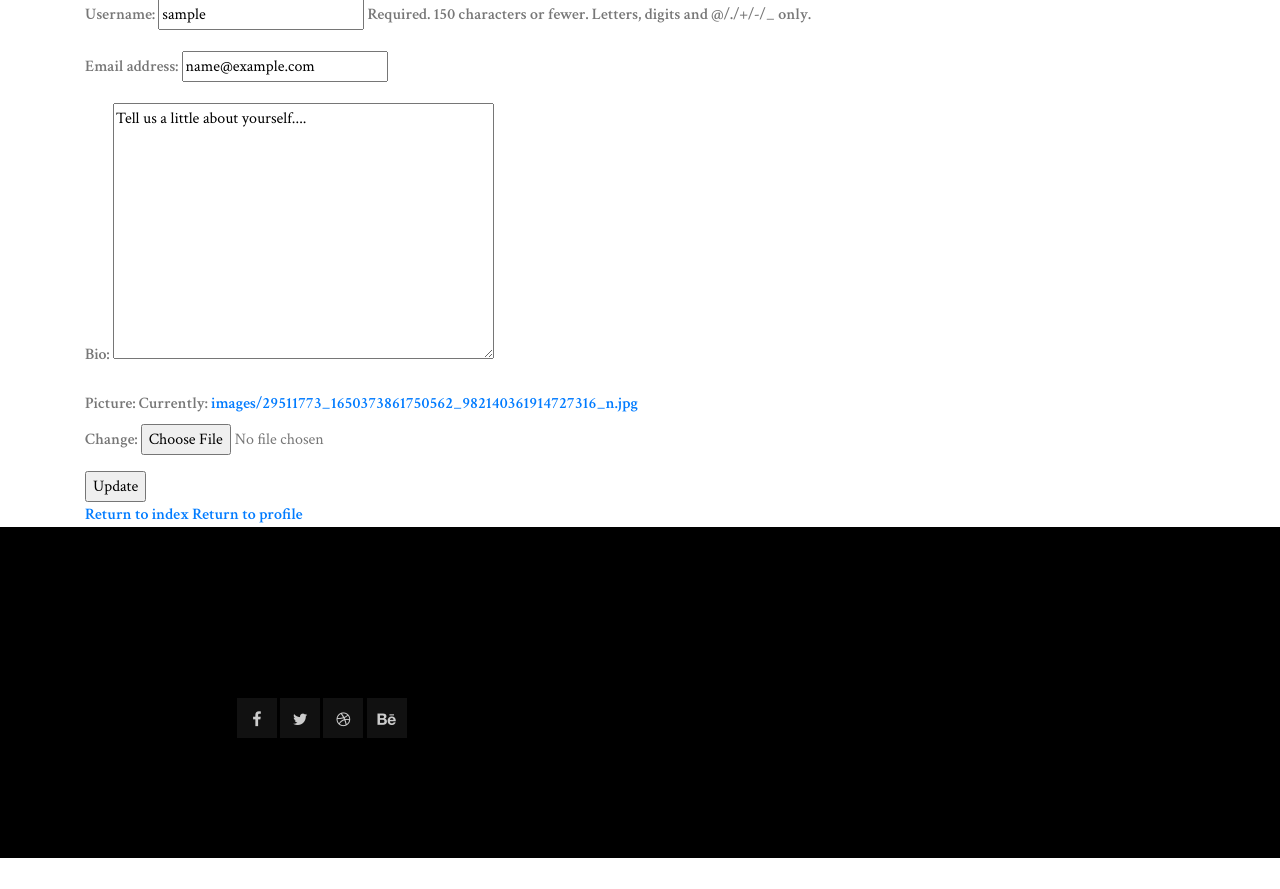
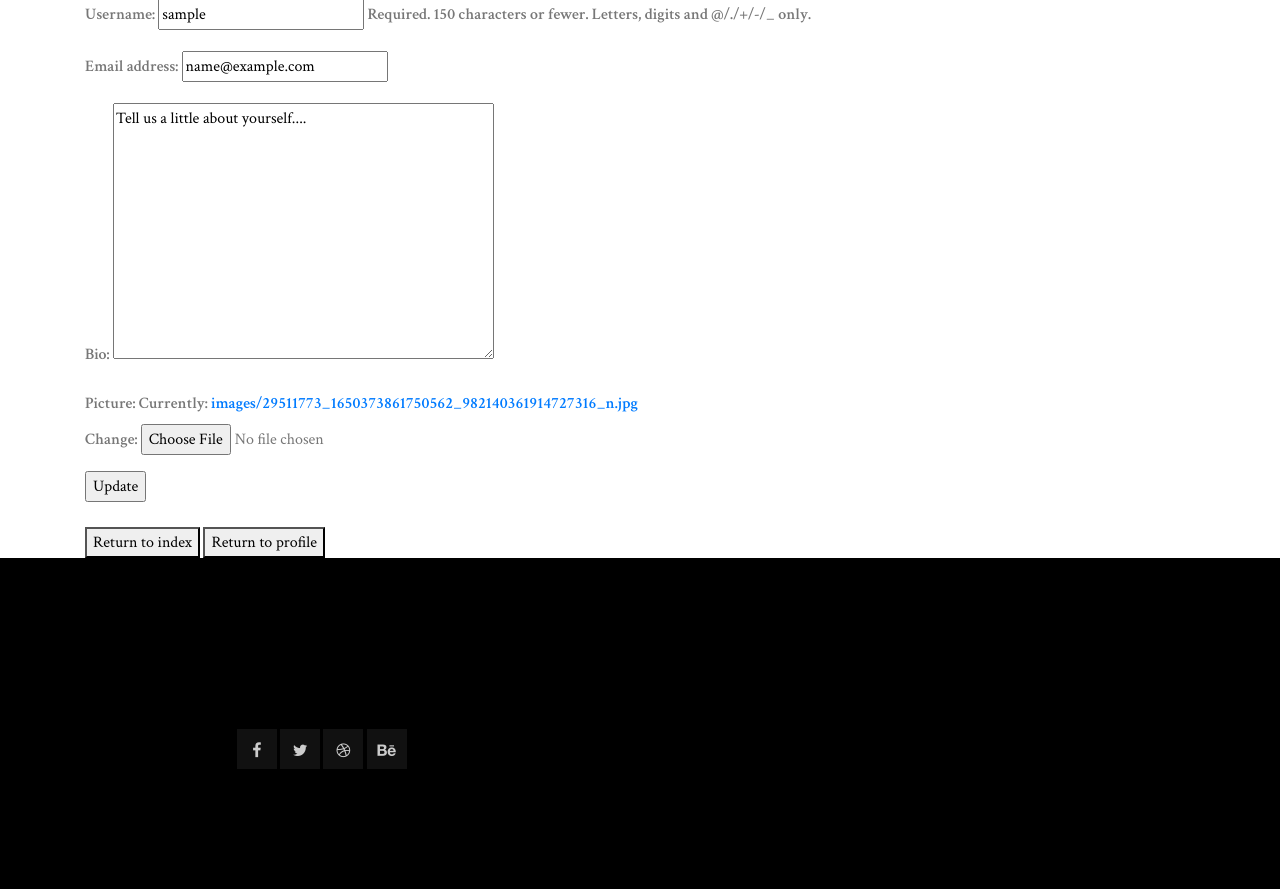
Before and after one commit to jdesbois/questionable, a Django app: page /main/update_user/ in a window 1280 px wide. Shown: the part 172-1061 px from the top of the page. Before the commit the page ends 1030 px from the top, so only its background shows below. Run offline with Django 3.2, Linux system fonts and the light colour scheme; the visitor is signed in with stand-in values (Sample User, id 1); some libraries are stand-ins or nearby versions.

Commit message:
small changes to user pages and how base is loaded

```diff
--- a/templates/main/base.html
+++ b/templates/main/base.html
@@ -78,13 +78,13 @@
 
 	<!--================ Start Body_Block Area  =================-->
 
-	<div class="container">
+
 
 		{% block body_block%}
 
 		{% endblock %}
 
-	</div>
+
 
 	<!--================ End Body_Block Area  =================-->
 
--- a/templates/main/profile.html
+++ b/templates/main/profile.html
@@ -7,7 +7,7 @@
 {% endblock %}
 
 {% block body_block %}
-
+<div class="container">
 <br />
 
 <div class="col-sm-3">
@@ -25,8 +25,6 @@
             <ul class="list-group">
               <a href="{% url 'main:update_user' %}"><li class="list-group-item list-group-item-action list-group-item-info">Update profile</li></a>
               <a href="{% url 'auth_password_change' %}" ><li class="list-group-item list-group-item-action list-group-item-info">Change password</li></a>
-              <a href="{% url 'main:index' %}"><li class="list-group-item list-group-item-action list-group-item-info">Return to index</li></a>
-
             </ul>
 
 
@@ -95,5 +93,5 @@
           </div>
         </div>
       </div>
-
+    </div>
 {% endblock %}
--- a/templates/main/update_user.html
+++ b/templates/main/update_user.html
@@ -6,6 +6,7 @@
            Questionable: Update User
 {% endblock %}
 {% block body_block%}
+<div class="container">
     <h1>{{ user.username }}'s Profile</h1>
     <form method="post" action="{% url 'main:update_user' %}" enctype="multipart/form-data">
         {% csrf_token   %}
@@ -22,6 +23,8 @@
         <input type="submit" value="Update">
 
     </form>
-    <a href="{% url 'main:index' %}">Return to index</a>
-    <a href="{% url 'main:profile' %}">Return to profile</a>
+    <br />
+    <a href="{% url 'main:index' %}"><button>Return to index</button></a>
+    <a href="{% url 'main:profile' %}"><button>Return to profile</button> </a>
+</div>
 {% endblock %}
--- a/templates/registration/login.html
+++ b/templates/registration/login.html
@@ -6,6 +6,7 @@
            Questionable: Login
 {% endblock %}
 {% block body_block%}
+<div class="container">
     <div class="col-sm align-items-center">
         <h3>Login</h3>
         <form method="post" action=".">
@@ -19,4 +20,5 @@
         <a href="{% url 'social:begin' 'twitter' %}"><button type="button" class="btn btn-primary">Login with Twitter</button></a>
         <p>Not registered? <a href="{% url 'registration_register' %}">Register Here!</a></p>
     </div>
+</div>
 {% endblock %}
--- a/templates/registration/password_change_done.html
+++ b/templates/registration/password_change_done.html
@@ -6,6 +6,8 @@
            Questionable: Password Changed
 {% endblock %}
 {% block body_block%}
+<div class="container">
         <h1>Password changed sucessfully!</h1>
         <a href="{% url 'main:index' %}">Return to index</a>
+</div>
 {% endblock %}
--- a/templates/registration/password_change_form.html
+++ b/templates/registration/password_change_form.html
@@ -6,6 +6,7 @@
            Questionable: Logout
 {% endblock %}
 {% block body_block%}
+<div class="container">
 <br />
     <h1>Change Password</h1>
     <form method="post" action=".">
@@ -18,4 +19,5 @@
     </form>
     <a href="{% url 'main:index' %}" class="btn btn-primary">Return to index</a>
     <br />
+</div>
 {% endblock %}
--- a/templates/registration/registration_form.html
+++ b/templates/registration/registration_form.html
@@ -6,6 +6,7 @@
            Questionable: Register
 {% endblock %}
 {% block body_block%}
+<div class="container">
 <br />
     <h1>Register</h1>
     <form method="post" action=".">
@@ -18,4 +19,5 @@
     </form>
     <a href="{% url 'main:index' %}">Return to index</a>
     <br />
+</div>
 {% endblock %}
```
Also changed, not shown: templates/main/index.html (+3 -4 lines).
